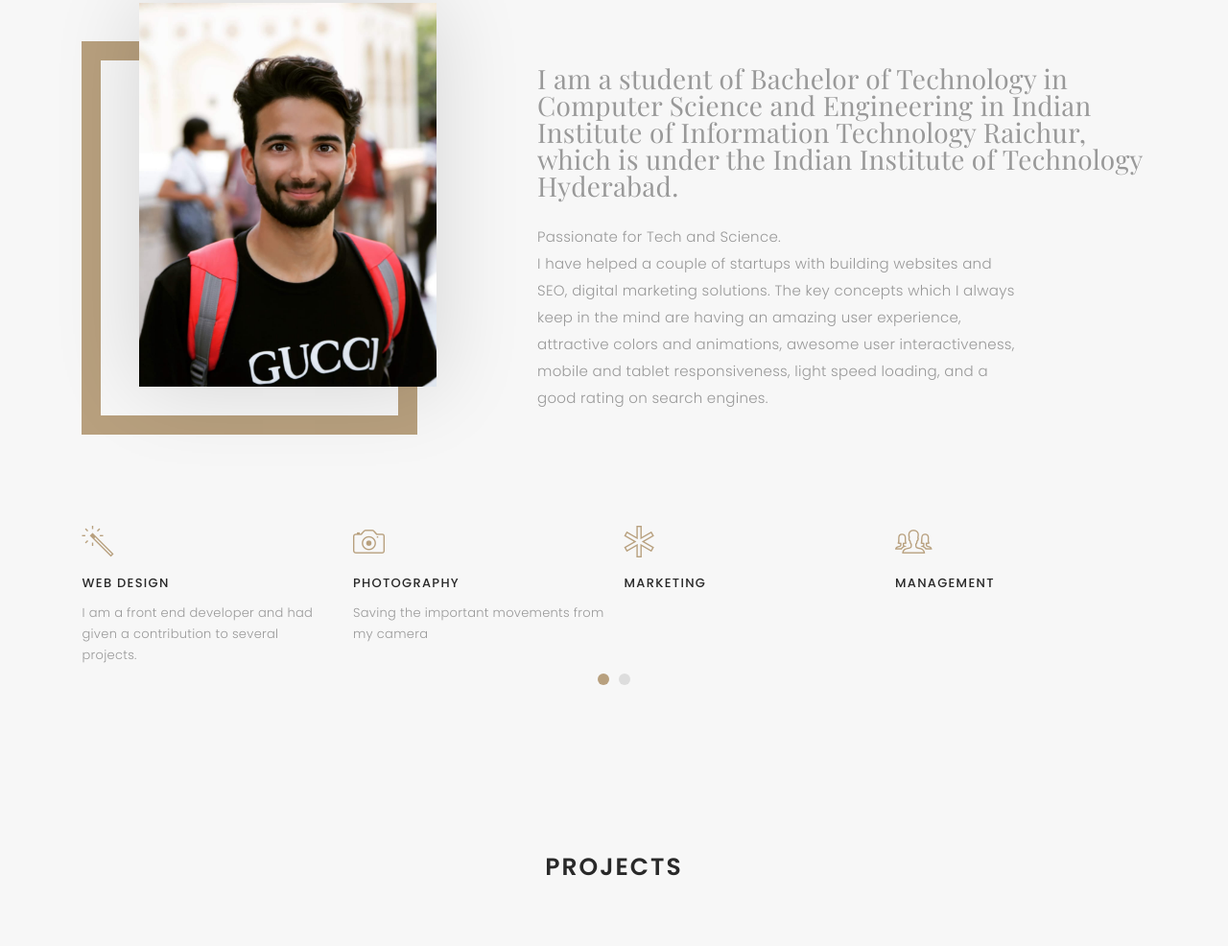
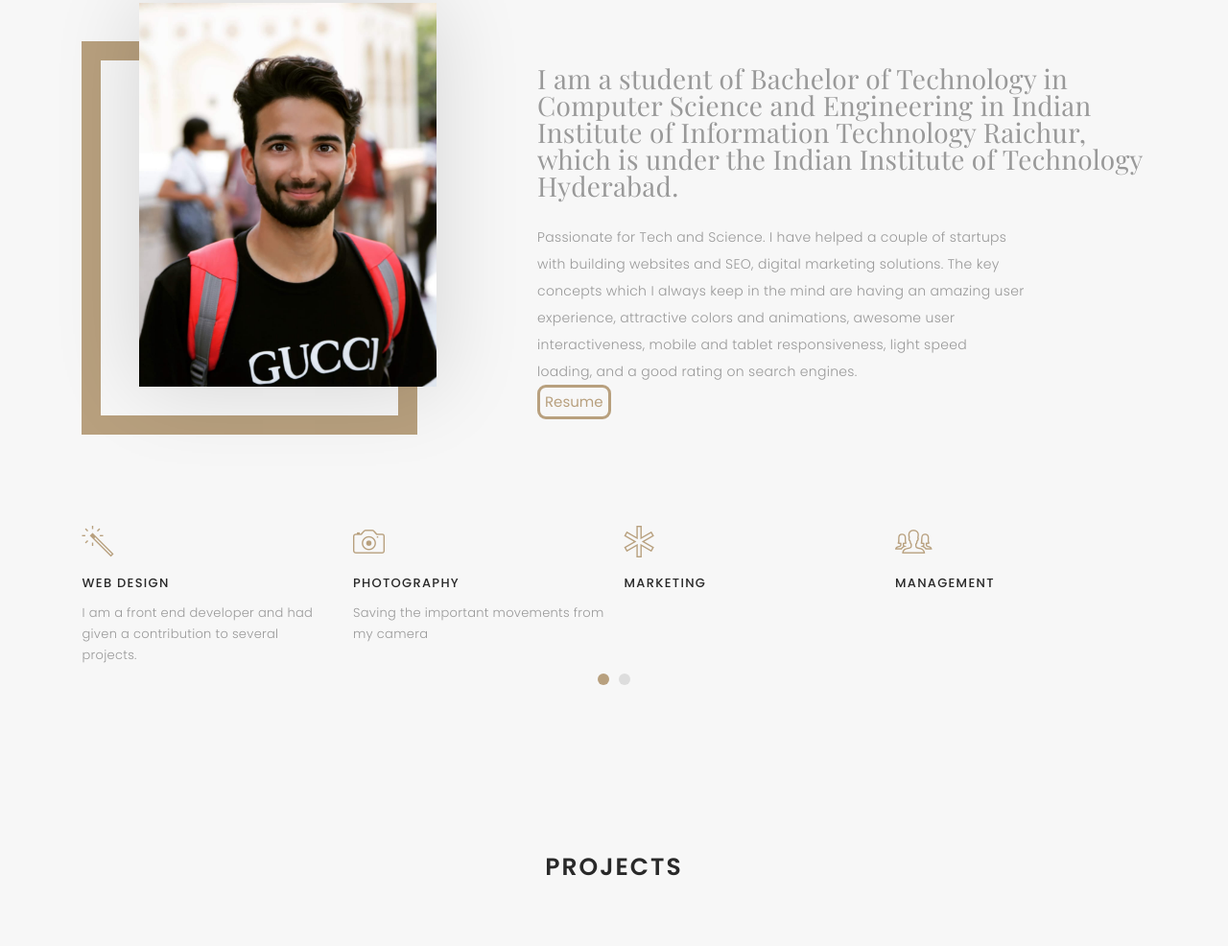
Before and after one commit to vibhanshujainiiitr/test, a plain HTML site: page index.html in a window 1280 px wide. Shown: the part 947-1933 px from the top of the page at 96% size. Drawn offline with nearby package versions, Linux system fonts and the light colour scheme; files whose address does not match are found by name; a web font is replaced by a local one.

Commit message:
resume feature added

```diff
--- a/index.html
+++ b/index.html
@@ -82,6 +82,7 @@
           <li><a href="#about" class="smoothScroll">About</a></li>
           <li><a href="#journal" class="smoothScroll">Project</a></li>
           <li><a href="#contact" class="smoothScroll">Contact</a></li>
+
         </ul>
 
       </div>
@@ -131,13 +132,17 @@
               <p class="p-heading">I am a student of Bachelor of Technology in Computer Science and Engineering in
                 Indian Institute of Information Technology Raichur, which is under the Indian Institute of Technology
                 Hyderabad.</p>
-              <p class="separator">
-                Passionate for Tech and Science. <br>
+              <p class="separator" style="font-size: 14px;">
+                Passionate for Tech and Science.
                 I have helped a couple of startups with building websites and SEO, digital marketing solutions. The key
                 concepts which I always keep in the mind are having an amazing user experience, attractive colors and
                 animations, awesome user interactiveness, mobile and tablet responsiveness, light speed loading, and a
                 good rating on search engines.
               </p>
+              <button onclick="download_resume()"
+                style="color:#b8a07e; background-color: transparent; border-radius: 0.6em; padding: 5px; border:3px solid #b8a07e;">
+                Resume
+              </button>
 
             </div>
 
@@ -604,6 +609,10 @@
   <script src="https://unpkg.com/aos@2.3.1/dist/aos.js"></script>
   <script>
     AOS.init();
+
+    function download_resume() {
+      location.href = "./assets/img/portfolio/vibhanshu_resume.pdf";
+    }
   </script>
   <!-- Template Main JS File -->
   <script src="assets/js/main.js"></script>
```
Also changed, not shown: 1 other file.
